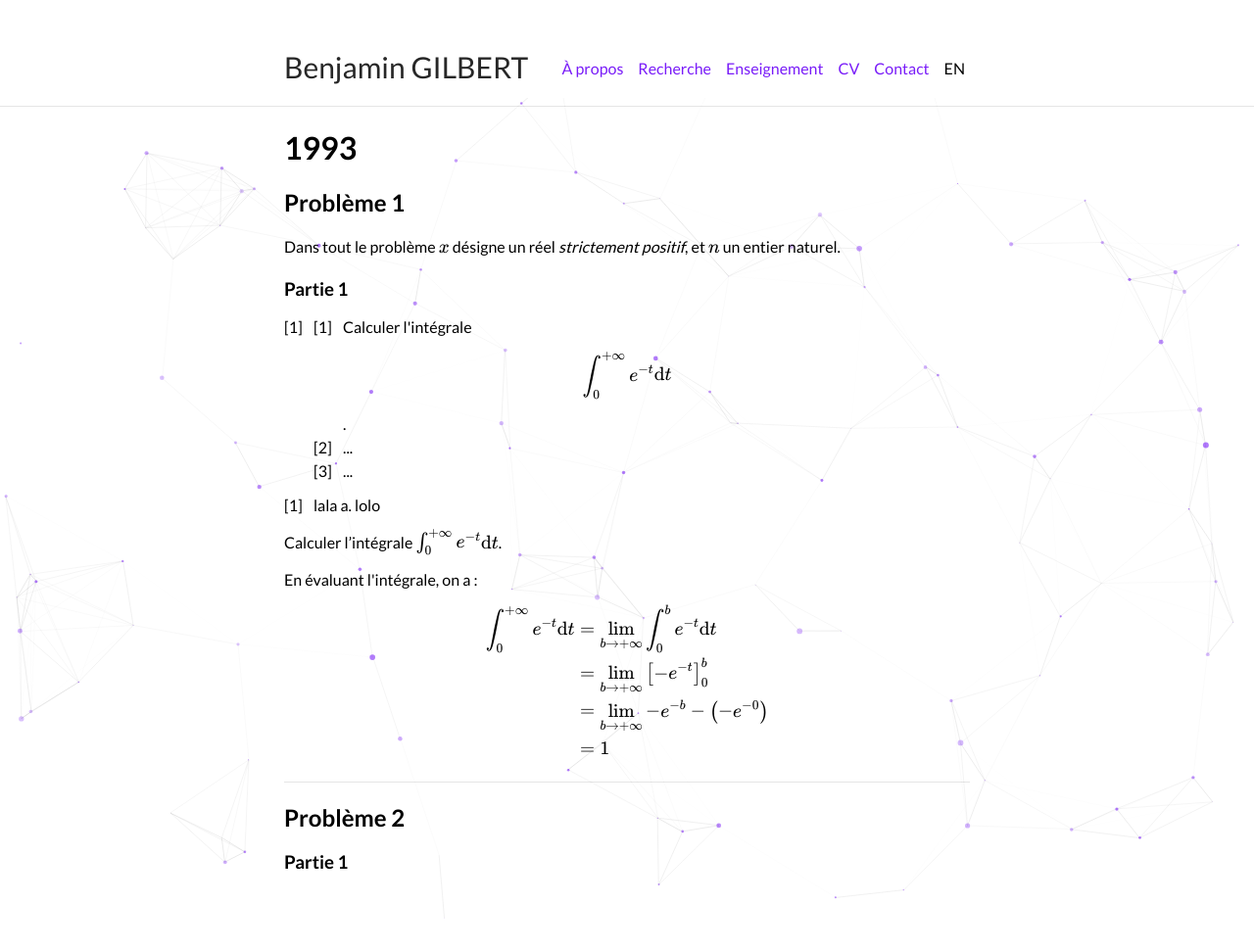
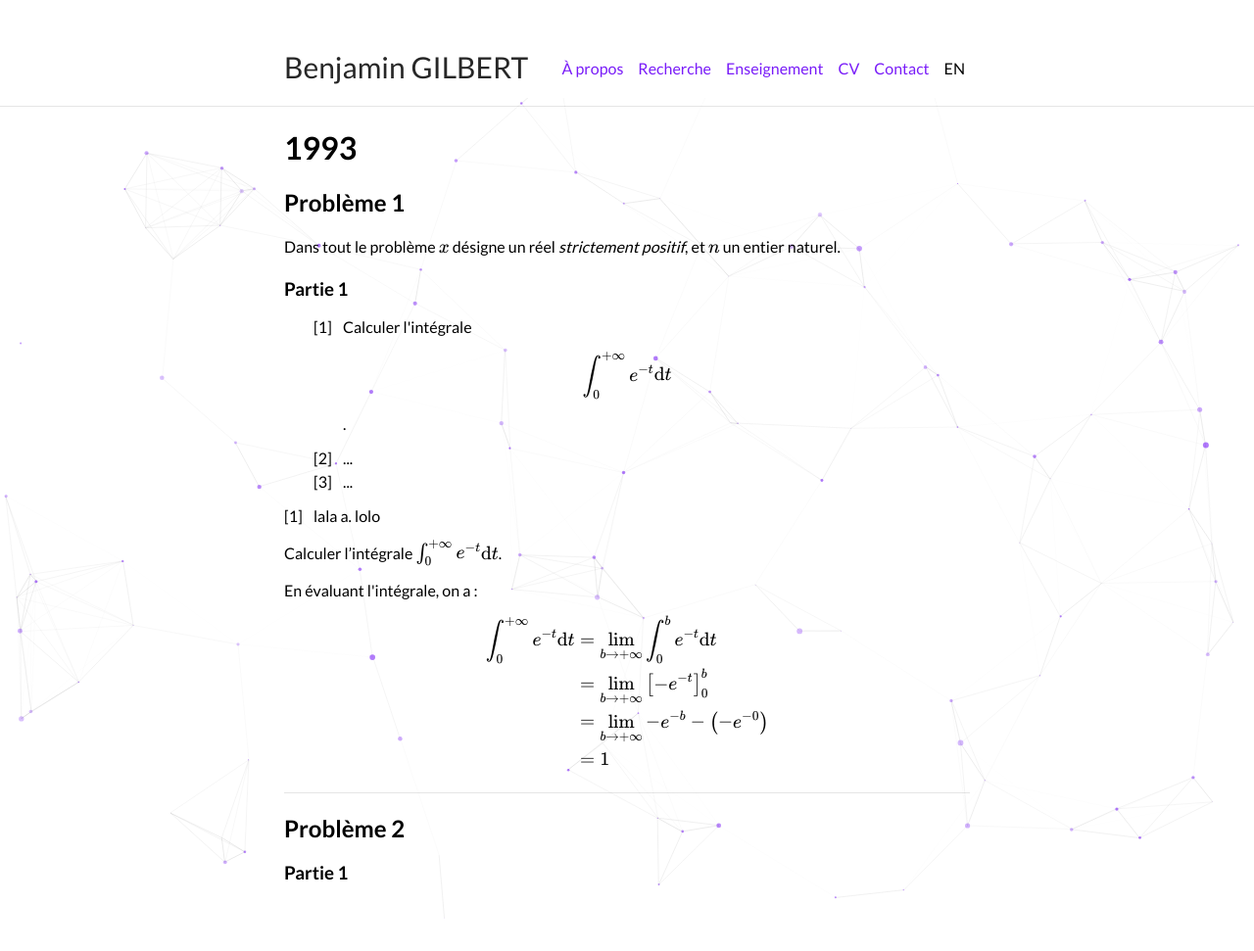
Before and after one commit to bglbrt/bglbrt.github.io, a Jekyll site: the page built from fr/corrections/administrateur_externe_1993.md, in a window 1280 px wide. Shown: the whole page at 98% size. Built offline with Jekyll 4.4.1, drawn with Linux system fonts in a browser that asks for light colours; nearby versions of some CDN libraries.

Commit message:
Mise à jour des corrections

```diff
--- a/fr/corrections/administrateur_externe_1993.md
+++ b/fr/corrections/administrateur_externe_1993.md
@@ -15,13 +15,11 @@ Dans tout le problème $$x$$ désigne un réel _strictement positif_, et $$n$$ u
 ### Partie 1
 
 <ol type="1">
-  <li>
     <ol type="a">
-      <li>Calculer l'intégrale $$\int_{0}^{+\infty} e^{-t} \mathrm{d}t$$.</li>
+      <li><p>Calculer l'intégrale $$\int_{0}^{+\infty} e^{-t} \mathrm{d}t$$.</p></li>
       <li>...</li>
       <li>...</li>
     </ol>
-  </li>
 </ol>
 
 1. lala
```
